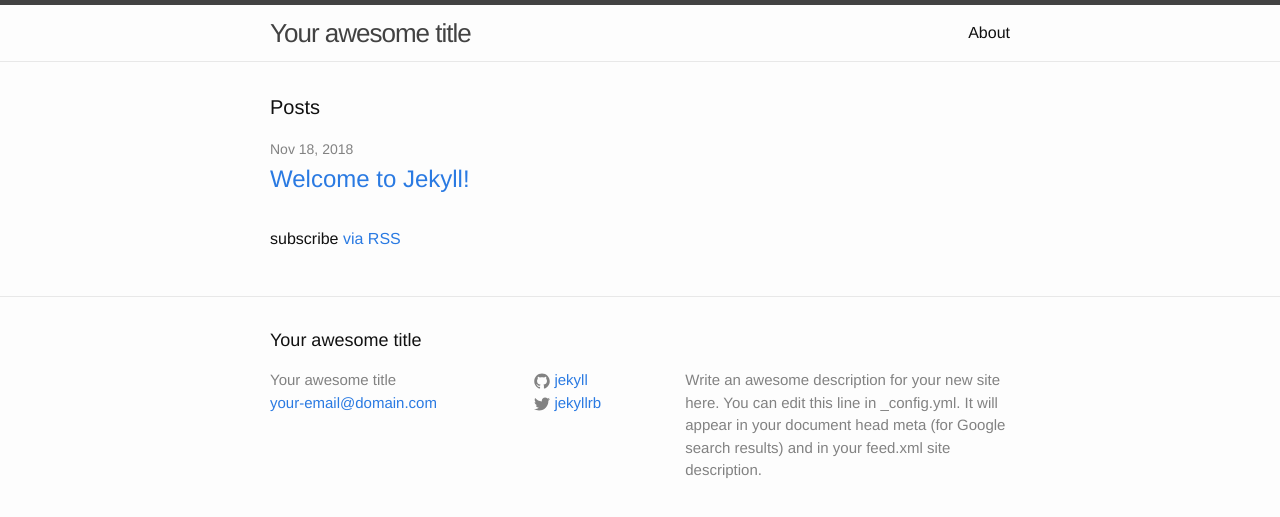
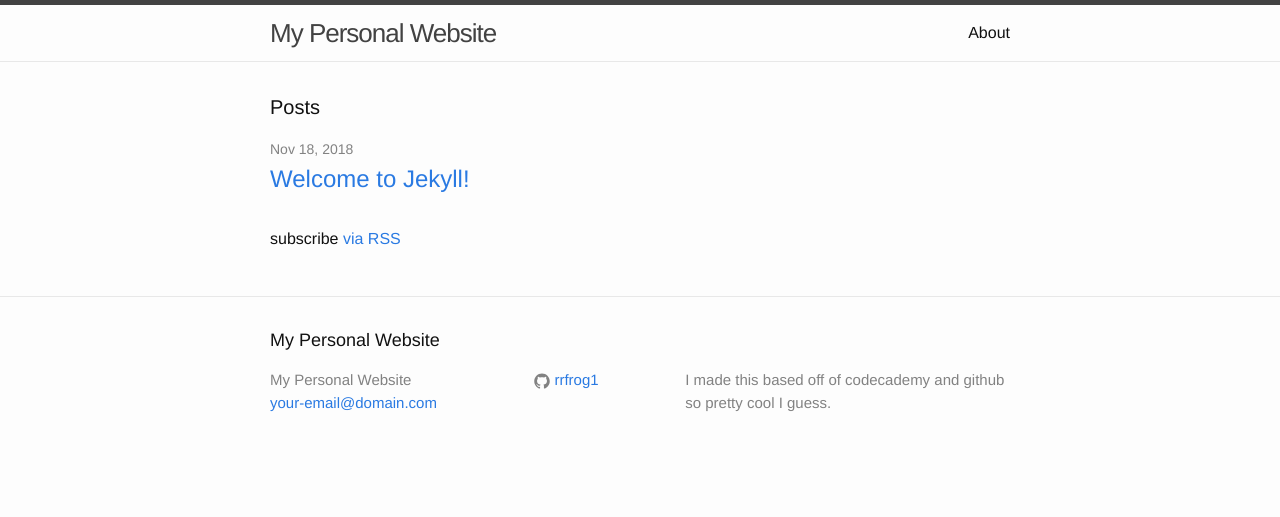
Before and after one commit to rrfrog1/rrfrog1.github.io, a Jekyll site: the page built from index.html, in a window 1280 px wide. Shown: the top 517 px of the page. Built offline with Jekyll 4.4.1, drawn with Linux system fonts in a browser that asks for light colours.

Commit message:
personal1

```diff
--- a/_config.yml
+++ b/_config.yml
@@ -6,16 +6,14 @@
 # 'jekyll serve'. If you change this file, please restart the server process.
 
 # Site settings
-title: Your awesome title
+title: My Personal Website
 email: your-email@domain.com
 description: > # this means to ignore newlines until "baseurl:"
-  Write an awesome description for your new site here. You can edit this
-  line in _config.yml. It will appear in your document head meta (for
-  Google search results) and in your feed.xml site description.
+  I made this based off of codecademy and github so pretty cool I guess.
 baseurl: "" # the subpath of your site, e.g. /blog
 url: "http://yourdomain.com" # the base hostname & protocol for your site
-twitter_username: jekyllrb
-github_username:  jekyll
+twitter_username:
+github_username:  rrfrog1
 
 # Build settings
 markdown: kramdown
```
